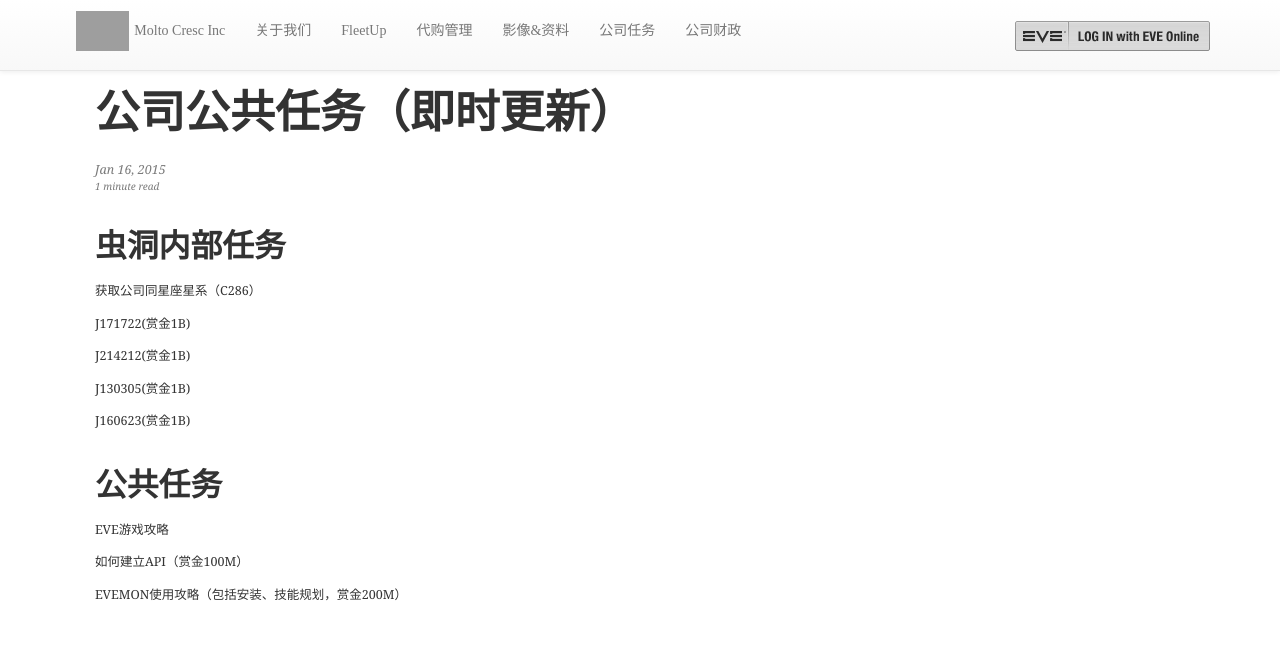
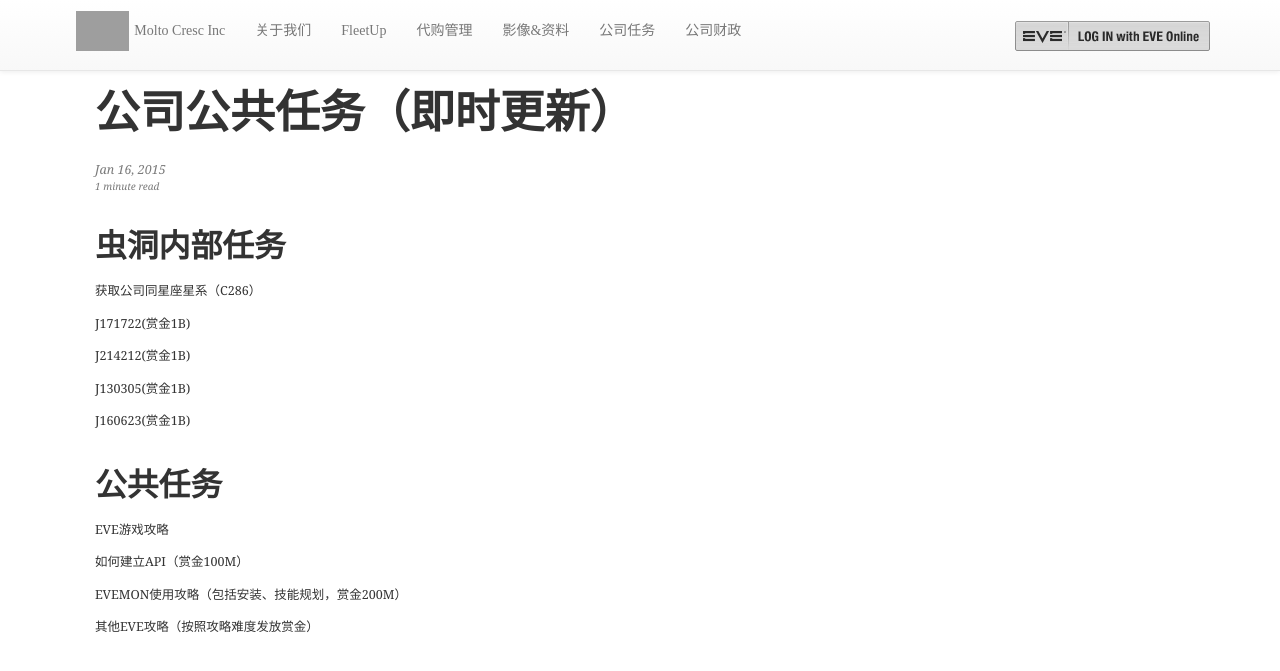
Before and after one commit to zhang98722/zhang98722.github.io, a Jekyll site: the page built from _posts/2015-01-16-corporation-mission.md, in a window 1280 px wide. Shown: the top 671 px of the page. Built offline with Jekyll 4.4.1, drawn with Linux system fonts in a browser that asks for light colours; comment, search, counter and statistics services are not loaded; grey boxes are pictures that could not be loaded.

Commit message:
Update 2015-01-16-corporation-mission.md

```diff
--- a/_posts/2015-01-16-corporation-mission.md
+++ b/_posts/2015-01-16-corporation-mission.md
@@ -26,3 +26,5 @@ EVE游戏攻略
 如何建立API（赏金100M）
 
 EVEMON使用攻略（包括安装、技能规划，赏金200M）
+
+其他EVE攻略（按照攻略难度发放赏金）
```
